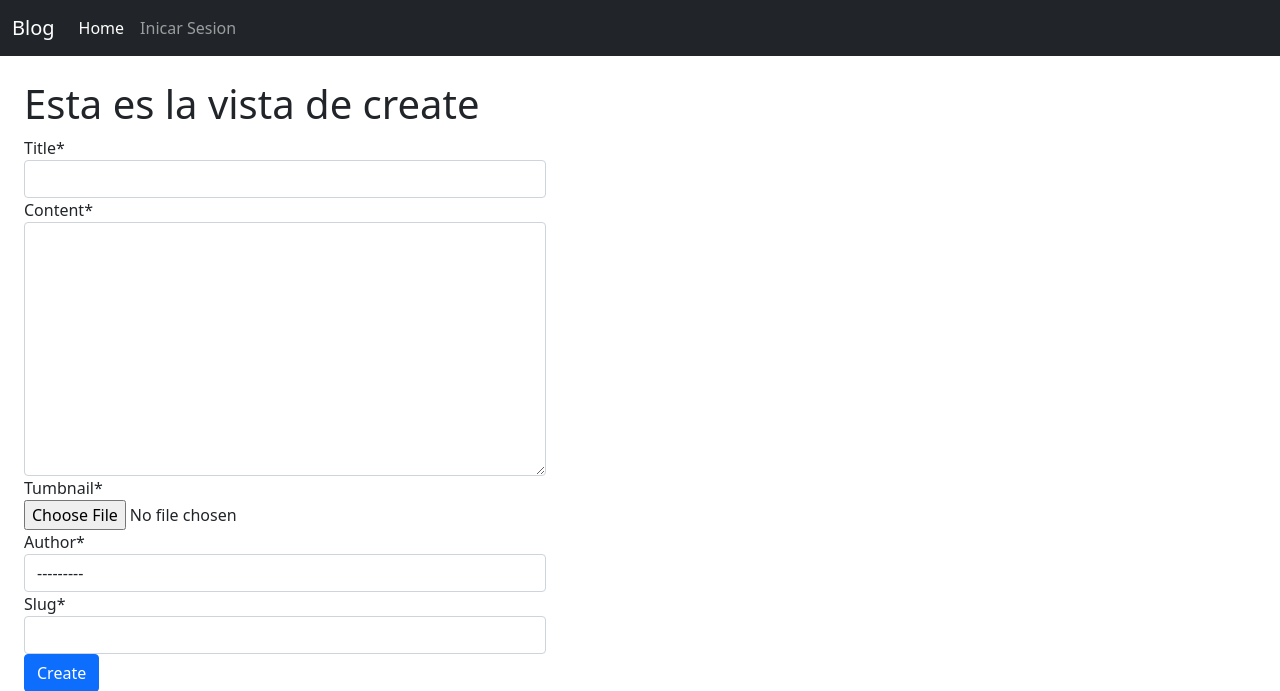
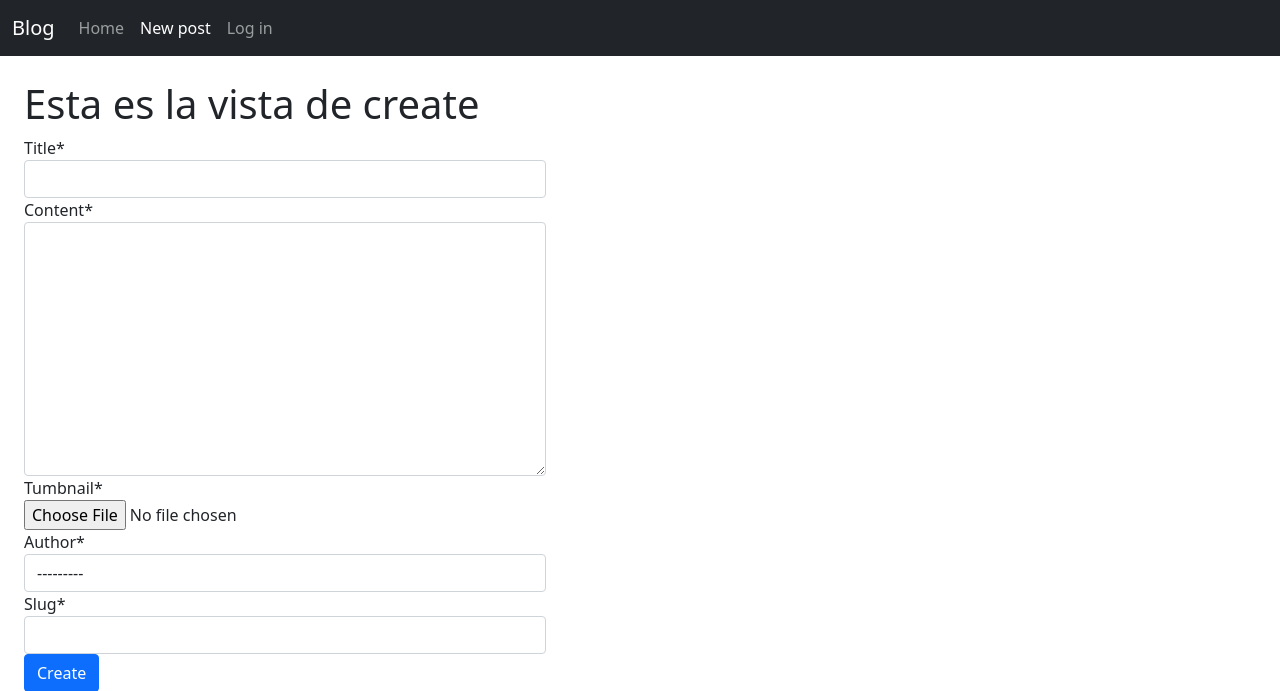
Before and after one commit to Alejgl04/blog-django, a Django app: page /create/ in a window 1280 px wide. Shown: the top 691 px of the page. Run offline with Django 4.2, Linux system fonts and the light colour scheme; some libraries are stand-ins or nearby versions.

Commit message:
post detail if else

```diff
--- a/src/templates/base.html
+++ b/src/templates/base.html
@@ -19,14 +19,17 @@
       <div class="collapse navbar-collapse" id="navbarNavDropdown">
         <ul class="navbar-nav">
           <li class="nav-item">
-            <a class="nav-link active" aria-current="page" href="{% url 'list' %}">Home</a>
+          <a class="nav-link {% if request.path == '/' %} active {% endif %}" aria-current="page" href="{% url 'list' %}">Home</a>
+        </li>
+          <li class="nav-item">
+            <a class="nav-link {% if request.path == '/create/' %} active {% endif %}" aria-current="page" href="{% url 'create' %}">New post</a>
           </li>
           <li class="nav-item">
 
               {% if request.user.is_authenticated  %}
-                <a href="{% url 'account_logout' %}" class="nav-link">Salir</a>
+                <a href="{% url 'account_logout' %}" class="nav-link">Log out</a>
               {% else %}
-                <a href="{% url 'account_login' %}" class="nav-link">Inicar Sesion</a>
+                <a href="{% url 'account_login' %}" class="nav-link">Log in</a>
               {% endif %}
 
           </li>
```
Also changed, not shown: src/templates/posts/post_detail.html (+13 -6 lines).
